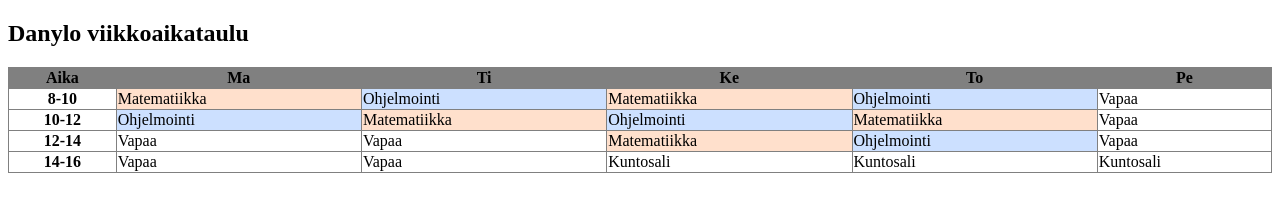
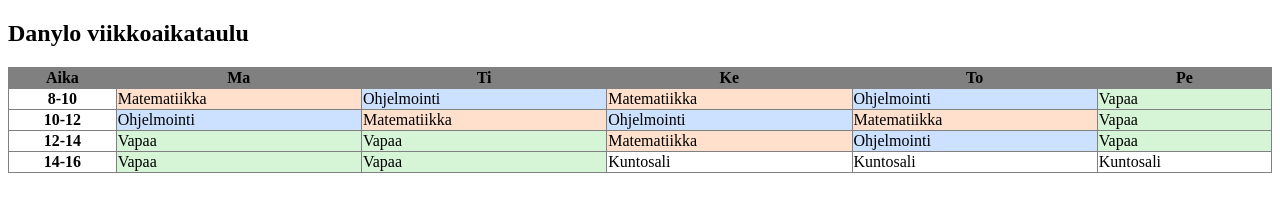
Before and after one commit to Gusyi228/viikkoaikataulu, a plain HTML site: page index.html in a window 1280 px wide. Drawn offline with Linux system fonts and the light colour scheme.

Commit message:
Laiton vapaa päiville värin

```diff
--- a/index.html
+++ b/index.html
@@ -29,7 +29,7 @@
             <td bgcolor="cce0ff">Ohjelmointi</td>
             <td bgcolor="ffe0cc">Matematiikka</td>
             <td bgcolor="cce0ff">Ohjelmointi</td>
-            <td>Vapaa</td>
+            <td bgcolor="d6f5d6">Vapaa</td>
         </tr>
         <tr>
             <th>10-12</th>
@@ -37,20 +37,20 @@
             <td bgcolor="ffe0cc">Matematiikka</td>
             <td bgcolor="cce0ff">Ohjelmointi</td>
             <td bgcolor="ffe0cc">Matematiikka</td>
-            <td>Vapaa</td>
+            <td bgcolor="d6f5d6">Vapaa</td>
         </tr>
         <tr>
             <th>12-14</th>
-            <td>Vapaa</td>
-            <td>Vapaa</td>
+            <td bgcolor="d6f5d6">Vapaa</td>
+            <td bgcolor="d6f5d6">Vapaa</td>
             <td bgcolor="ffe0cc">Matematiikka</td>
             <td bgcolor="cce0ff">Ohjelmointi</td>
-            <td>Vapaa</td>
+            <td bgcolor="d6f5d6">Vapaa</td>
         </tr>
         <tr>
             <th>14-16</th>
-            <td>Vapaa</td>
-            <td>Vapaa</td>
+            <td bgcolor="d6f5d6">Vapaa</td>
+            <td bgcolor="d6f5d6">Vapaa</td>
             <td>Kuntosali</td>
             <td>Kuntosali</td>
             <td>Kuntosali</td>
```
